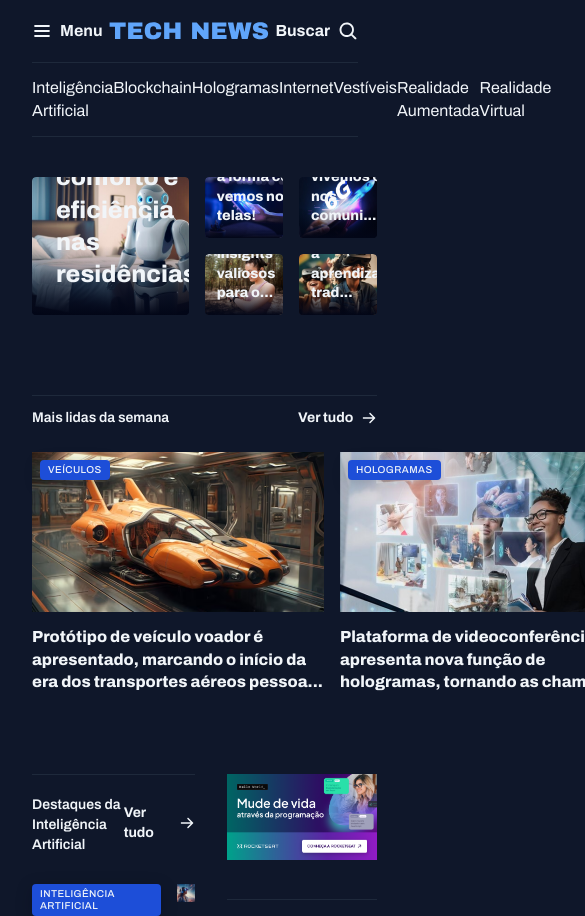
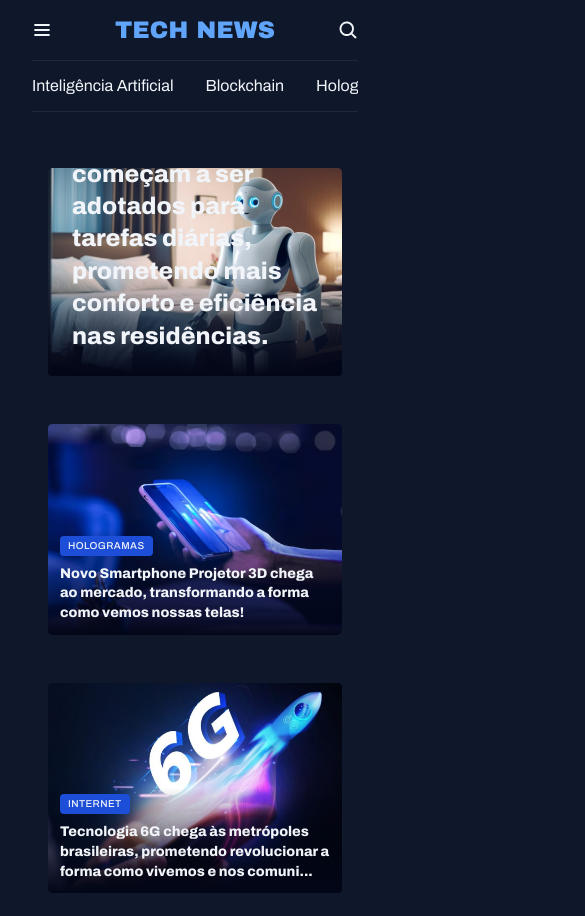
Before and after one commit to dev-FilipeBCS/News-Portal, a plain HTML site: page index.html in a window 390 px wide. Shown: the top 916 px of the page, 585 px wide, since content can reach past the window. Drawn offline with Linux system fonts and the light colour scheme.

Commit message:
Add responsive

```diff
--- a/styles/global.css
+++ b/styles/global.css
@@ -76,3 +76,14 @@ main{
 
     box-shadow: 0px 4px 16px rgba(2, 6, 23, 0.25);
 }
+
+@media (width < 80em) {
+    main {
+        grid-template-columns: 1fr;
+        grid-template-areas:
+        "featured"
+        "weekly"
+        "ai"
+        "aside";
+    }
+}
--- a/styles/header.css
+++ b/styles/header.css
@@ -1,17 +1,17 @@
 #primary{
     padding-block: 20px;
 
-    div {
+    & div {
         display: flex;
         align-items: center;
         gap: 8px;
     }
     /* nesting css */
-    div:nth-child(2){
+    & div:nth-child(2){
         margin-inline: auto;
     }
 
-    div:nth-child(3){
+    & div:nth-child(3){
         justify-self: end;
     }
 }
@@ -22,3 +22,20 @@
     border-inline: none;
     justify-content: space-between;
 }
+
+@media (width < 80em) {
+    #secondary {
+        overflow: auto;
+        text-wrap: nowrap;
+        gap: 2rem;
+
+        /* Hide scrollbar for IE, Edge and Firefox */
+        -ms-overflow-style: none;  /* IE and Edge */
+        scrollbar-width: none;  /* Firefox */
+    }
+
+    /* Hide scrollbar for Chrome, Safari and Opera */
+    #secondary::-webkit-scrollbar {
+        display: none;
+    }
+}
--- a/styles/sections.css
+++ b/styles/sections.css
@@ -118,3 +118,64 @@ aside {
         object-fit: cover;
     }
 }
+
+@media (width < 80em) {
+    body > header {
+        & strong {
+            display: none;
+        }
+    }
+
+    #featured {
+        display: flex;
+        flex-direction: column;
+        align-items: center;
+
+        & .card {
+            width: auto;
+            margin: 1rem;
+        }
+
+        & div:nth-child(2) {
+            display: flex;
+            flex-direction: column;
+            align-items: center;
+        }
+    }
+
+    #weekly {
+        & > div{
+            display: flex;
+            flex-direction: column;
+            align-items: center;
+
+            & figure {
+                width: auto;
+                margin: 1rem;
+            }
+
+            & img {
+                width: 100%;
+                height: auto;
+                object-fit: cover;
+            }
+
+            & p {
+                max-width: 100%;
+                margin: 0 auto; /* Centers text if needed */
+                text-align: left;
+                word-wrap: break-word;
+            }
+        }
+    }
+
+    #ai article {
+        display: flex;
+        flex-direction: row-reverse;
+
+        & div:nth-child(2) {
+            width: 100%;
+        }
+    }
+
+}
```
